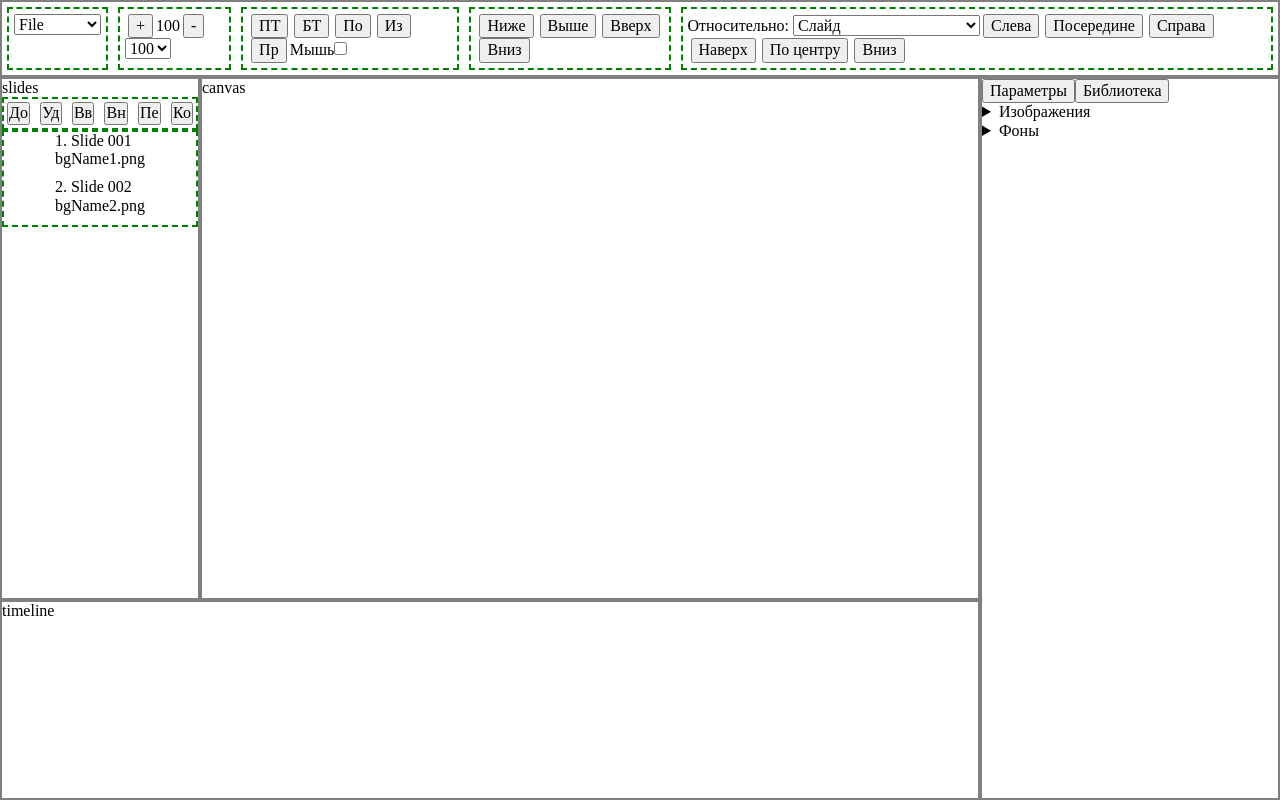
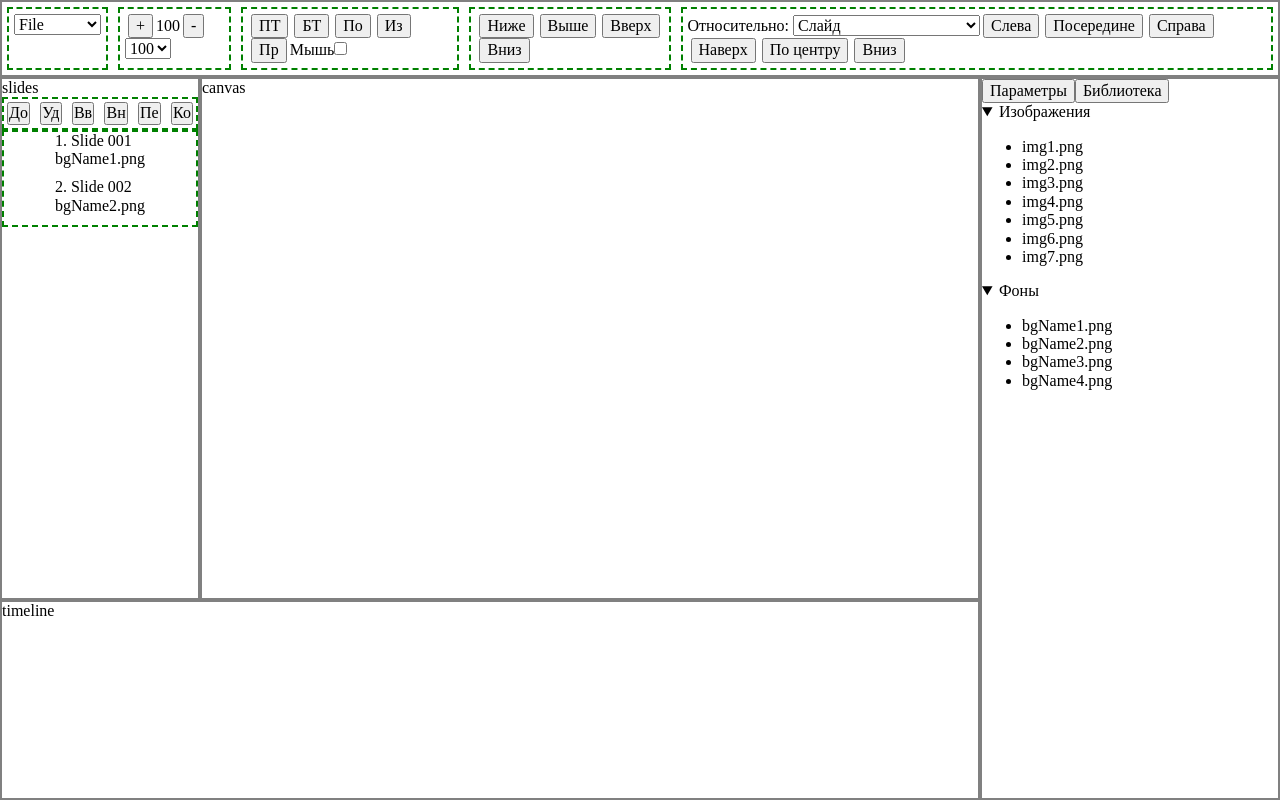
Before and after one commit to kvazimode/capticlone-desktop, a React app: page / in a window 1280 px wide. Both pictures are taken after a click on the button "Библиотека". Built offline with nearby package versions, Linux system fonts and the light colour scheme.

Commit message:
lists in lib are open by default

```diff
--- a/src/app/panels/params/library.jsx
+++ b/src/app/panels/params/library.jsx
@@ -3,7 +3,7 @@ import React from 'react'
 export default function Library(props) {
     const {imgList, bgList} = props
     return <>
-        <details>
+        <details open>
             <summary>Изображения</summary>
             <ul>
                 {imgList.map((img, num) => {
@@ -11,7 +11,7 @@ export default function Library(props) {
                 })}
             </ul>
         </details>
-        <details>
+        <details open>
             <summary>Фоны</summary>
             <ul>
                 {bgList.map((img, num) => {
```
